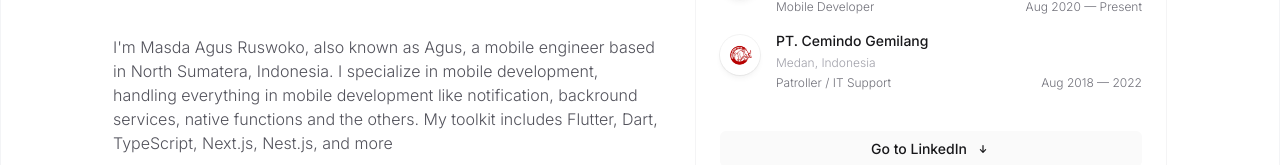
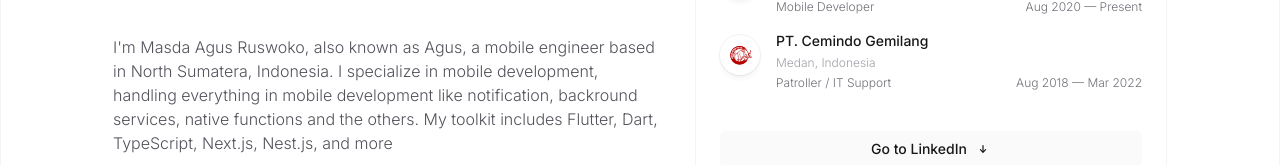
Before and after one commit to masdaagus/masdaagus.github.io, a Next.js app: page / in a window 1280 px wide. Shown: the part 304-469 px from the top of the page. Built offline with nearby package versions, Linux system fonts and the light colour scheme.

Commit message:
feat: update experience date

```diff
--- a/src/app/page.tsx
+++ b/src/app/page.tsx
@@ -148,6 +148,6 @@ const experiences = [
     "companyName": 'PT. Cemindo Gemilang',
     "companyLocation": 'Medan, Indonesia',
     "jobTitle": 'Patroller / IT Support',
-    "workingTime": 'Aug 2018 — 2022',
+    "workingTime": 'Aug 2018 — Mar 2022',
   },
 ]
```
